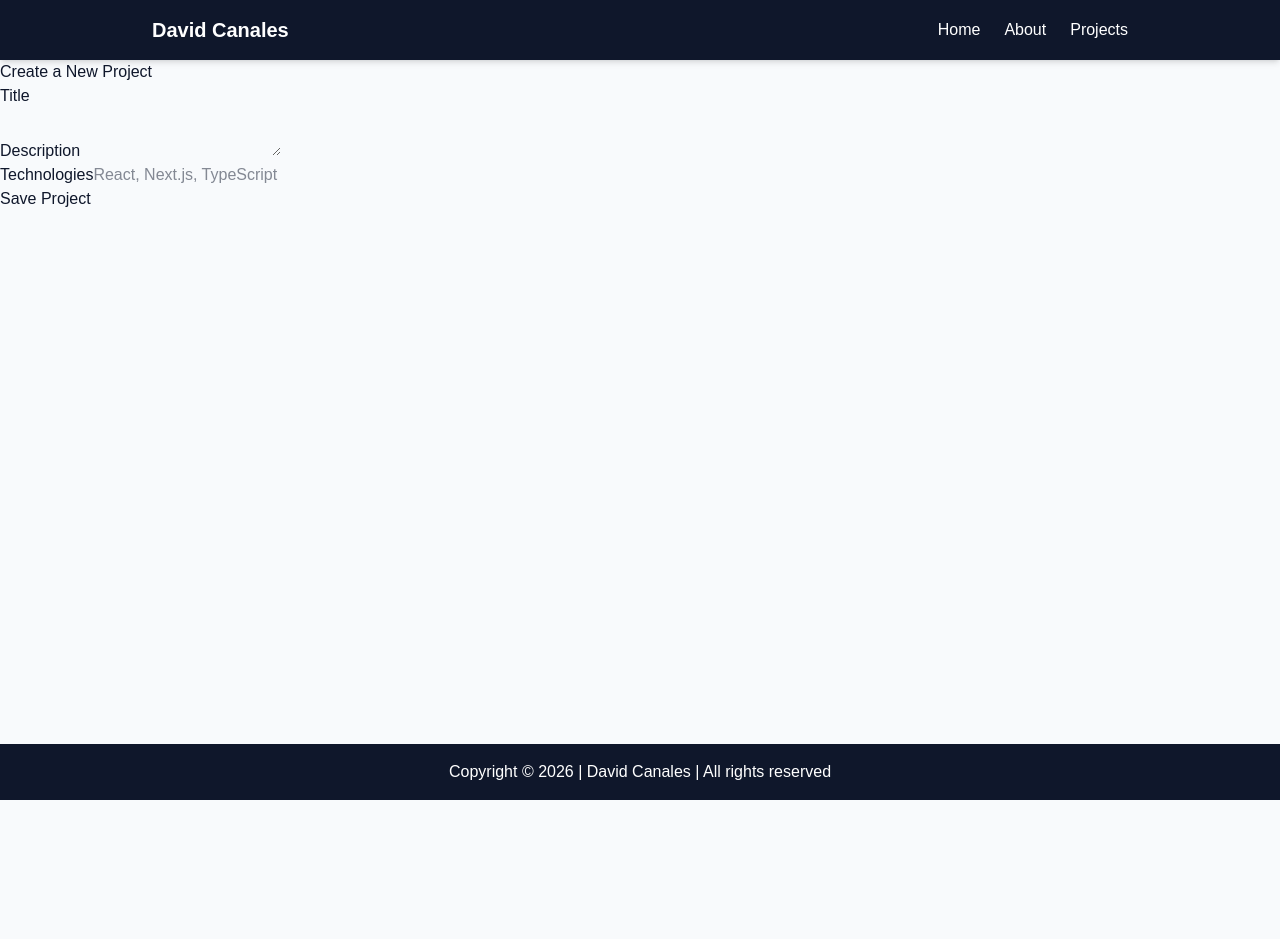
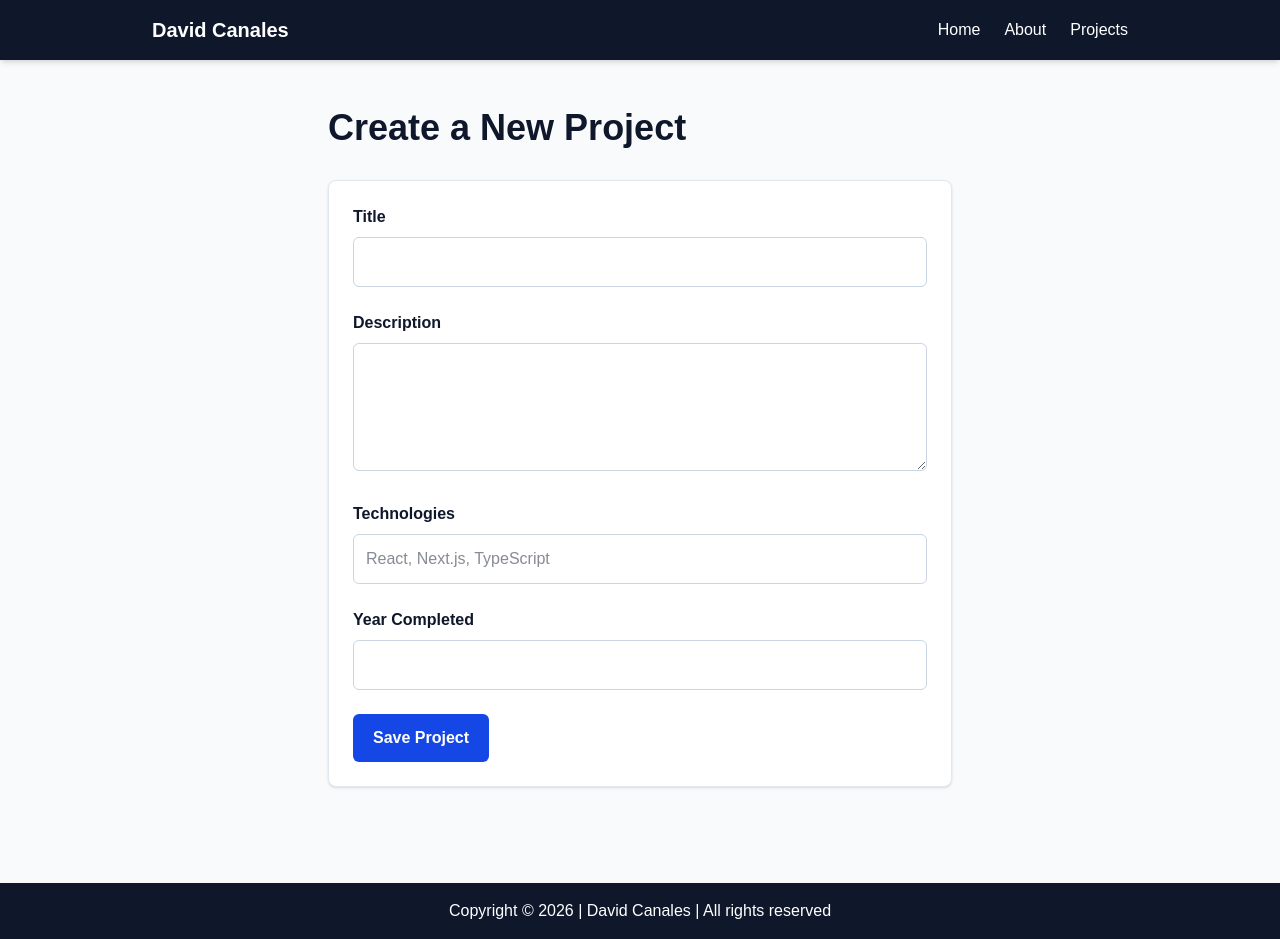
Before and after one commit to canalesmejiad/wdd430-portfolio, a Next.js app: page /projects/create in a window 1280 px wide. Before the commit the page ends 800 px from the top, so only its background shows below. Built offline with nearby package versions, Linux system fonts and the light colour scheme.

Commit message:
Improve project form accessibility and validation

```diff
--- a/app/lib/actions.ts
+++ b/app/lib/actions.ts
@@ -5,52 +5,118 @@ import { z } from "zod";
 import { revalidatePath } from "next/cache";
 import { redirect } from "next/navigation";
 
-const ProjectFormSchema = z.object({
+const currentYear = new Date().getFullYear();
+
+const CreateProjectSchema = z.object({
+  title: z
+    .string()
+    .min(3, "Title must be at least 3 characters."),
+  description: z
+    .string()
+    .min(20, "Description must be at least 20 characters."),
+  technologies: z
+    .string()
+    .min(2, "Add at least one technology."),
+  yearCompleted: z.coerce
+    .number()
+    .int("Year must be a whole number.")
+    .gte(2000, "Year must be 2000 or later.")
+    .lte(
+      currentYear,
+      `Year cannot be greater than ${currentYear}.`,
+    ),
+});
+
+const UpdateProjectSchema = z.object({
   title: z.string().min(2),
   description: z.string().min(10),
   technologies: z.string().min(2),
 });
 
-export async function createProject(formData: FormData) {
+export type State = {
+  errors?: {
+    title?: string[];
+    description?: string[];
+    technologies?: string[];
+    yearCompleted?: string[];
+  };
+  message?: string | null;
+};
+
+export async function createProject(
+  previousState: State,
+  formData: FormData,
+): Promise<State> {
+  // React supplies the previous state when using useActionState.
+  // This action does not need its value, but it must accept it.
+  void previousState;
+
+  const validatedFields = CreateProjectSchema.safeParse({
+    title: formData.get("title"),
+    description: formData.get("description"),
+    technologies: formData.get("technologies"),
+    yearCompleted: formData.get("yearCompleted"),
+  });
+
+  if (!validatedFields.success) {
+    return {
+      errors: validatedFields.error.flatten().fieldErrors,
+      message:
+        "Missing or invalid fields. Failed to create project.",
+    };
+  }
+
+  const {
+    title,
+    description,
+    technologies,
+    yearCompleted,
+  } = validatedFields.data;
+
+  try {
+    await sql`
+            INSERT INTO projects (
+                title,
+                description,
+                technologies,
+                year_completed
+            )
+            VALUES (
+                ${title},
+                ${description},
+                ARRAY(
+                    SELECT btrim(value)
+                    FROM unnest(
+                        string_to_array(${technologies}, ',')
+                    ) AS technology(value)
+                    WHERE btrim(value) <> ''
+                ),
+                ${yearCompleted}
+            )
+        `;
+  } catch (error) {
+    console.error("Failed to create project:", error);
+
+    return {
+      message: "Database Error: Failed to create project.",
+    };
+  }
+
+  revalidatePath("/projects");
+  redirect("/projects");
+}
+
+export async function updateProject(
+  id: number,
+  formData: FormData,
+) {
   const rawData = {
     title: formData.get("title"),
     description: formData.get("description"),
     technologies: formData.get("technologies"),
   };
 
-  const parsedData = ProjectFormSchema.safeParse(rawData);
-
-  if (!parsedData.success) {
-    throw new Error("Invalid project input.");
-  }
-
-  const { title, description, technologies } = parsedData.data;
-
-  await sql`
-    INSERT INTO projects (title, description, technologies)
-    VALUES (
-      ${title},
-      ${description},
-      ARRAY(
-        SELECT btrim(value)
-        FROM unnest(string_to_array(${technologies}, ',')) AS technology(value)
-        WHERE btrim(value) <> ''
-      )
-    )
-  `;
-
-  revalidatePath("/projects");
-  redirect("/projects");
-}
-
-export async function updateProject(id: number, formData: FormData) {
-  const rawData = {
-    title: formData.get("title"),
-    description: formData.get("description"),
-    technologies: formData.get("technologies"),
-  };
-
-  const parsedData = ProjectFormSchema.safeParse(rawData);
+  const parsedData = UpdateProjectSchema.safeParse(rawData);
 
   if (!parsedData.success) {
     throw new Error("Invalid project input.");
@@ -65,7 +131,9 @@ export async function updateProject(id: number, formData: FormData) {
             description = ${description},
             technologies = ARRAY(
                 SELECT btrim(value)
-        FROM unnest(string_to_array(${technologies}, ',')) AS technology(value)
+                FROM unnest(
+                    string_to_array(${technologies}, ',')
+                ) AS technology(value)
                 WHERE btrim(value) <> ''
             )
         WHERE id = ${id}
--- a/app/projects/create/page.tsx
+++ b/app/projects/create/page.tsx
@@ -1,37 +1,172 @@
-import { createProject } from "../../lib/actions";
+"use client";
+
+import { useActionState } from "react";
+import { createProject, type State } from "../../lib/actions";
+
+const initialState: State = {
+    message: null,
+    errors: {},
+};
 
 export default function CreateProjectPage() {
+    const currentYear = new Date().getFullYear();
+
+    const [state, formAction, isPending] = useActionState(
+        createProject,
+        initialState,
+    );
+
     return (
-        <main>
-            <h1>Create a New Project</h1>
+        <main className="mx-auto w-full max-w-2xl px-6 py-12">
+            <h1 className="mb-8 text-4xl font-bold">
+                Create a New Project
+            </h1>
 
-            <form action={createProject}>
+            <form
+                action={formAction}
+                className="space-y-6 rounded-lg border border-slate-200 bg-white p-6 shadow-sm"
+            >
                 <div>
-                    <label htmlFor="title">Title</label>
-                    <input id="title" name="title" type="text" required />
+                    <label
+                        htmlFor="title"
+                        className="mb-2 block font-semibold"
+                    >
+                        Title
+                    </label>
+
+                    <input
+                        id="title"
+                        name="title"
+                        type="text"
+                        required
+                        aria-describedby="title-error"
+                        aria-invalid={Boolean(state.errors?.title)}
+                        className="w-full rounded-md border border-slate-300 p-3"
+                    />
+
+                    <div
+                        id="title-error"
+                        aria-live="polite"
+                        aria-atomic="true"
+                    >
+                        {state.errors?.title?.map((error) => (
+                            <p key={error} className="mt-2 text-sm text-red-600">
+                                {error}
+                            </p>
+                        ))}
+                    </div>
                 </div>
 
                 <div>
-                    <label htmlFor="description">Description</label>
+                    <label
+                        htmlFor="description"
+                        className="mb-2 block font-semibold"
+                    >
+                        Description
+                    </label>
+
                     <textarea
                         id="description"
                         name="description"
                         required
+                        aria-describedby="description-error"
+                        aria-invalid={Boolean(state.errors?.description)}
+                        className="min-h-32 w-full rounded-md border border-slate-300 p-3"
                     />
+
+                    <div
+                        id="description-error"
+                        aria-live="polite"
+                        aria-atomic="true"
+                    >
+                        {state.errors?.description?.map((error) => (
+                            <p key={error} className="mt-2 text-sm text-red-600">
+                                {error}
+                            </p>
+                        ))}
+                    </div>
                 </div>
 
                 <div>
-                    <label htmlFor="technologies">Technologies</label>
+                    <label
+                        htmlFor="technologies"
+                        className="mb-2 block font-semibold"
+                    >
+                        Technologies
+                    </label>
+
                     <input
                         id="technologies"
                         name="technologies"
                         type="text"
                         placeholder="React, Next.js, TypeScript"
                         required
+                        aria-describedby="technologies-error"
+                        aria-invalid={Boolean(state.errors?.technologies)}
+                        className="w-full rounded-md border border-slate-300 p-3"
                     />
+
+                    <div
+                        id="technologies-error"
+                        aria-live="polite"
+                        aria-atomic="true"
+                    >
+                        {state.errors?.technologies?.map((error) => (
+                            <p key={error} className="mt-2 text-sm text-red-600">
+                                {error}
+                            </p>
+                        ))}
+                    </div>
                 </div>
 
-                <button type="submit">Save Project</button>
+                <div>
+                    <label
+                        htmlFor="yearCompleted"
+                        className="mb-2 block font-semibold"
+                    >
+                        Year Completed
+                    </label>
+
+                    <input
+                        id="yearCompleted"
+                        name="yearCompleted"
+                        type="number"
+                        min="2000"
+                        max={currentYear}
+                        required
+                        aria-describedby="yearCompleted-error"
+                        aria-invalid={Boolean(state.errors?.yearCompleted)}
+                        className="w-full rounded-md border border-slate-300 p-3"
+                    />
+
+                    <div
+                        id="yearCompleted-error"
+                        aria-live="polite"
+                        aria-atomic="true"
+                    >
+                        {state.errors?.yearCompleted?.map((error) => (
+                            <p key={error} className="mt-2 text-sm text-red-600">
+                                {error}
+                            </p>
+                        ))}
+                    </div>
+                </div>
+
+                <div aria-live="polite" aria-atomic="true">
+                    {state.message && (
+                        <p className="text-sm text-red-600">
+                            {state.message}
+                        </p>
+                    )}
+                </div>
+
+                <button
+                    type="submit"
+                    disabled={isPending}
+                    className="rounded-md bg-blue-700 px-5 py-3 font-semibold text-white disabled:opacity-50"
+                >
+                    {isPending ? "Saving..." : "Save Project"}
+                </button>
             </form>
         </main>
     );
```
Lines whose indentation alone changed are shown as unchanged.
